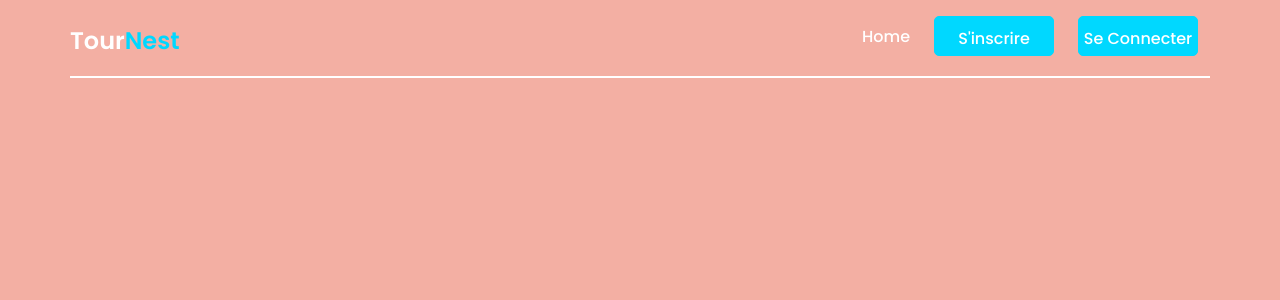
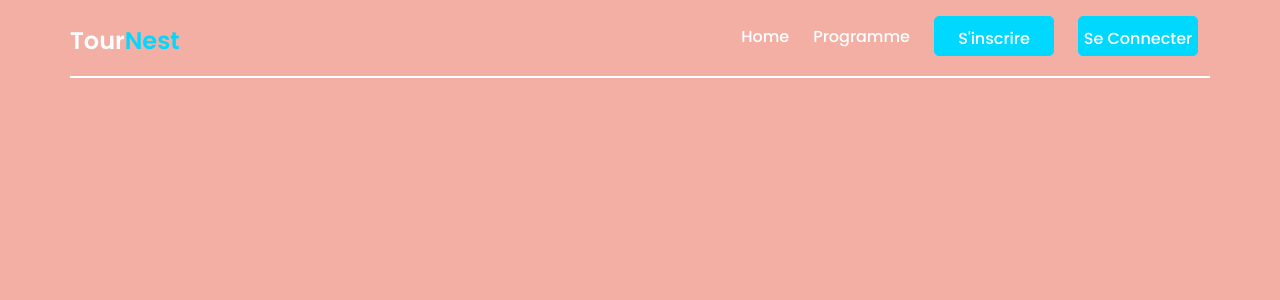
Before and after one commit to AxelPittet/Festivel, a PHP site: page / in a window 1280 px wide. Shown: the top 300 px of the page. Run offline with PHP 8.4, Linux system fonts and the light colour scheme.

Commit message:
Ajout bouton Programme
J'ai ajouté le bouton programme redirigeant sur une page vide pour le moment.

```diff
--- a/Code/controler/controler.php
+++ b/Code/controler/controler.php
@@ -2,6 +2,10 @@
 
 function home(){
     require "view/home.php";
+}
+
+function programme(){
+    require "view/programme.php";
 }
 
 function register(){
--- a/Code/index.php
+++ b/Code/index.php
@@ -8,6 +8,9 @@ if (isset($_GET['action'])) {
     switch ($action) {
         case 'home' :
             home();
+            break;
+        case 'programme' :
+            programme();
             break;
         case 'register' :
             register();
--- a/Code/view/gabarit.php
+++ b/Code/view/gabarit.php
@@ -89,7 +89,8 @@
                         </div><!-- /.navbar-header-->
                         <div class="collapse navbar-collapse">
                             <ul class="nav navbar-nav navbar-right">
-                                <li class="smooth-menu"><a href="index.php?action=home">home</a></li>
+                                <li><a href="index.php?action=home">Home</a></li>
+                                <li><a href="index.php?action=programme">Programme</a></li>
                                 <?php if (!isset($_SESSION['UserEmailAddress'])) : ?>
                                     <li>
                                         <button class="book-btn"><a href="index.php?action=register">S'inscrire</a>
```
Also changed, not shown: Code/view/programme.php (added, +12 -0 lines).
